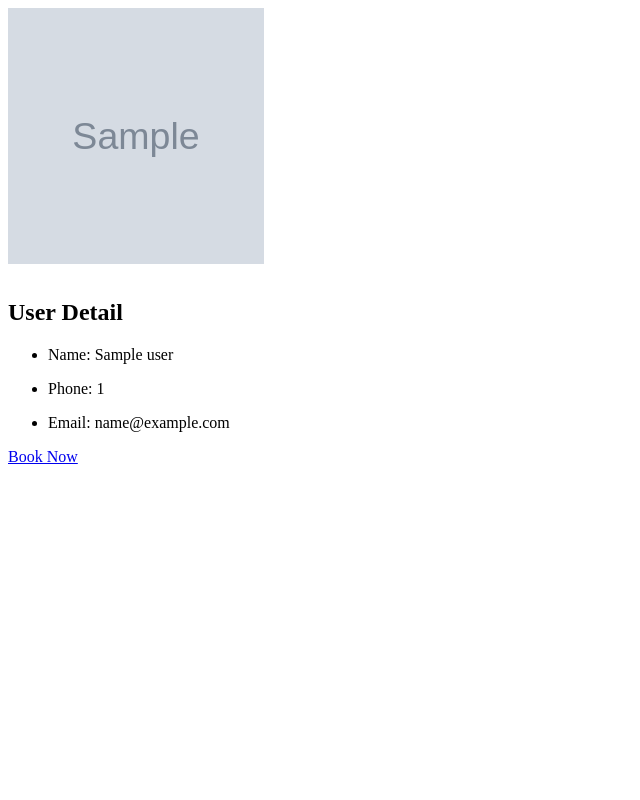
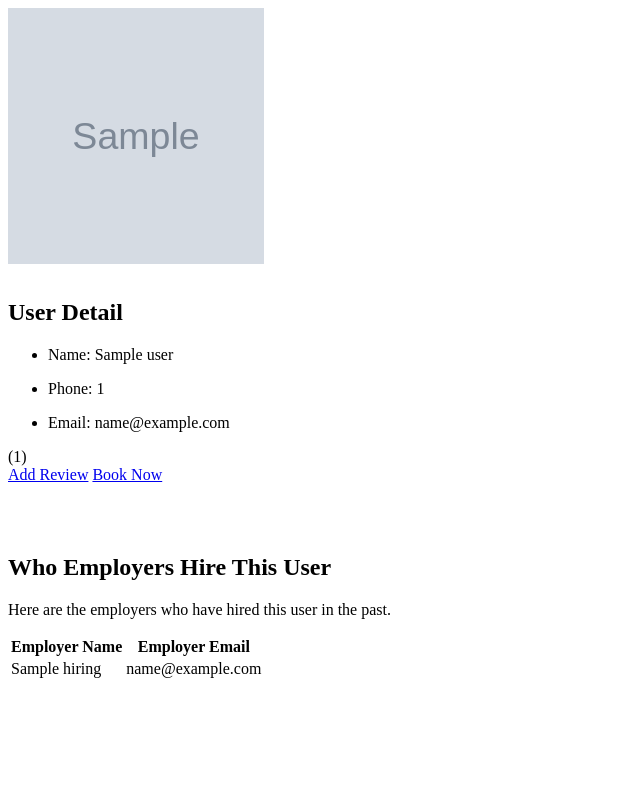
Before and after one commit to shahiddgk/khadim-hazir, a CodeIgniter app: the page made by application/views/user/user_detail.php in a window 1280 px wide. Shown: the whole page, without its empty margins (0-640 px from the left). Run offline with CodeIgniter, Linux system fonts and the light colour scheme; tables that the repository leaves empty or names only in its code hold one stand-in row (values such as "Sample post"); the template is opened without the code that fills it: most values are stand-ins (such as "Sample title", 1, 10 or a date in 2020); grey boxes marked "Sample" are stand-in pictures.

Commit message:
user review  and hiring information

```diff
--- a/application/controllers/Welcome.php
+++ b/application/controllers/Welcome.php
@@ -177,7 +177,7 @@ class Welcome extends CI_Controller {
 
 		$this->load->view('front/header');
 		$this->load->view('front/user_profile',$data);
-		$this->load->view('user/user_footer');
+		$this->load->view('front/footer');
 	}
 
 
@@ -213,9 +213,9 @@ class Welcome extends CI_Controller {
 
 	public function user_dashboard() {
 
-		$this->load->view('user/user_header');
+		$this->load->view('front/header');
 		$this->load->view('user/dashboard');
-		$this->load->view('user/user_footer');
+		$this->load->view('front/footer');
 
 	}
 
--- a/application/views/user/user_detail.php
+++ b/application/views/user/user_detail.php
@@ -2,19 +2,24 @@
 aside.profile-nav.alt {
     margin-top: 35px;
 }
-.checked{
+
+.checked {
     color: orange;
+}
+
+.col-md-12.text-center {
+    padding-top: 50px;
 }
 </style>
 
 
-<body>
+<body style="overflow-y: scroll;">
     <div class="container">
         <?php foreach ($users as $user): ?>
         <div class="row">
             <div class="col-md-6">
-            <img class="img-fluid rounded-circle" height="256px" width="256px" src="<?=base_url();?>images/<?=$user['images'];?>"
-                alt="Card image cap">
+                <img class="img-fluid rounded-circle" height="256px" width="256px"
+                    src="<?=base_url();?>images/<?=$user['images'];?>" alt="Card image cap">
             </div>
             <div class="col-md-6">
                 <aside class="profile-nav alt">
@@ -34,15 +39,74 @@ aside.profile-nav.alt {
                     </section>
                 </aside>
                 <div class="rating">
+                    <?php if ($user_rating) : ?>
+                    <?php $filled_stars = floor($user_rating['rating']); ?>
+                    <?php $empty_stars = 5 - $filled_stars; ?>
+                    <?php for ($i = 1; $i <= $filled_stars; $i++) : ?>
                     <span class="fa fa-star checked"></span>
-                <span class="fa fa-star checked"></span>
-                <span class="fa fa-star checked"></span>
+                    <?php endfor; ?>
+                    <?php if ($user_rating['rating'] - $filled_stars > 0) : ?>
+                    <span class="fa fa-star-half-alt checked"></span>
+                    <?php $empty_stars--; ?>
+                    <?php endif; ?>
+                    <?php for ($i = 1; $i <= $empty_stars; $i++) : ?>
                     <span class="fa fa-star"></span>
+                    <?php endfor; ?>
+                    <span class="rating-count">(<?php echo $user_rating['total_rating']; ?>)</span>
+                    <?php else : ?>
+                    <?php for ($i = 1; $i <= 5; $i++) : ?>
                     <span class="fa fa-star"></span>
+                    <?php endfor; ?>
+                    <span class="rating-count">(0)</span>
+                    <?php endif; ?>
                 </div>
-            <a href="<?php echo base_url('user/send_mail_user/'.$user['id']) ?>" class="btn btn-primary mt-3">Book Now</a>
+
+
+
+
+
+                <a href="<?php echo base_url('user/add_review/'.$user['id']); ?>" class="btn btn-primary mt-3">Add
+                    Review</a>
+                <a href="<?php echo base_url('user/send_mail_user/'.$user['id']) ?>" class="btn btn-primary mt-3">Book
+                    Now</a>
+
             </div>
         </div>
         <?php endforeach; ?>
     </div>
+
+
+
+    <div class="container">
+        <div class="row">
+            <div class="col-md-12 text-center">
+                <h2 class="section-heading text-uppercase">Who Employers Hire This User</h2>
+                <p class="section-subheading">Here are the employers who have hired this user in the past.</p>
+            </div>
+            <?php if (!empty($hiring)): ?>
+            <table class="table table-striped">
+                <thead>
+                    <tr>
+                        <th>Employer Name</th>
+                        <th>Employer Email</th>
+                    </tr>
+                </thead>
+                <tbody>
+                    <?php foreach ($hiring as $hiring_details): ?>
+                    <tr>
+                        <td><?php echo $hiring_details['employer_name']; ?></td>
+                        <td><?php echo $hiring_details['employer_email']; ?></td>
+                    </tr>
+                    <?php endforeach; ?>
+                </tbody>
+            </table>
+            <?php else: ?>
+            <div class="col-md-12 text-center">
+                <p class="lead">No employers have hired this user yet.</p>
+            </div>
+            <?php endif; ?>
+        </div>
+    </div>
+
+
 </body>
```
Also changed, not shown: application/controllers/User.php (+59 -9 lines), application/views/front/emails/subscription.php (+16 -14 lines), application/views/front/footer.php (+0 -8 lines), application/views/user/add_review.php (added, +35 -0 lines), application/views/user/settings.php (+24 -12 lines), images/64116be8b2ce8.png (added). Lines whose indentation alone changed are shown as unchanged.
